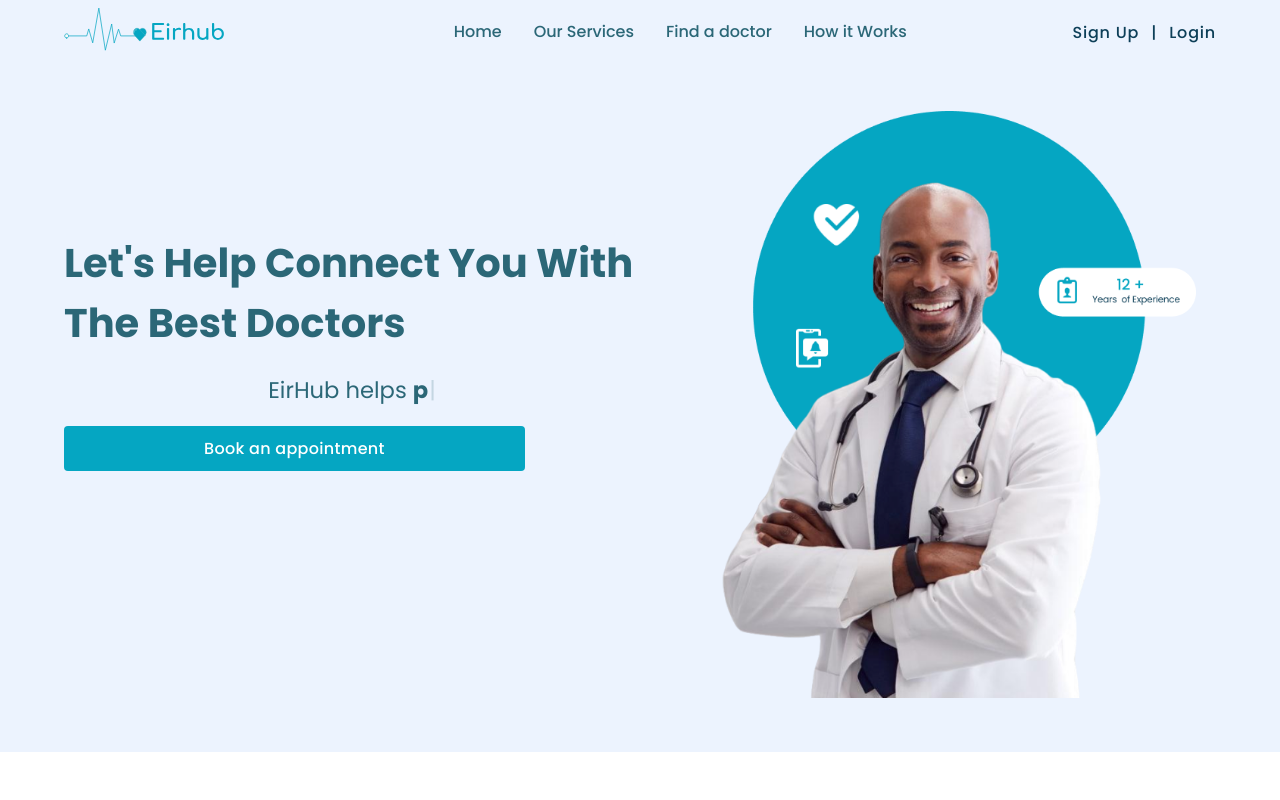
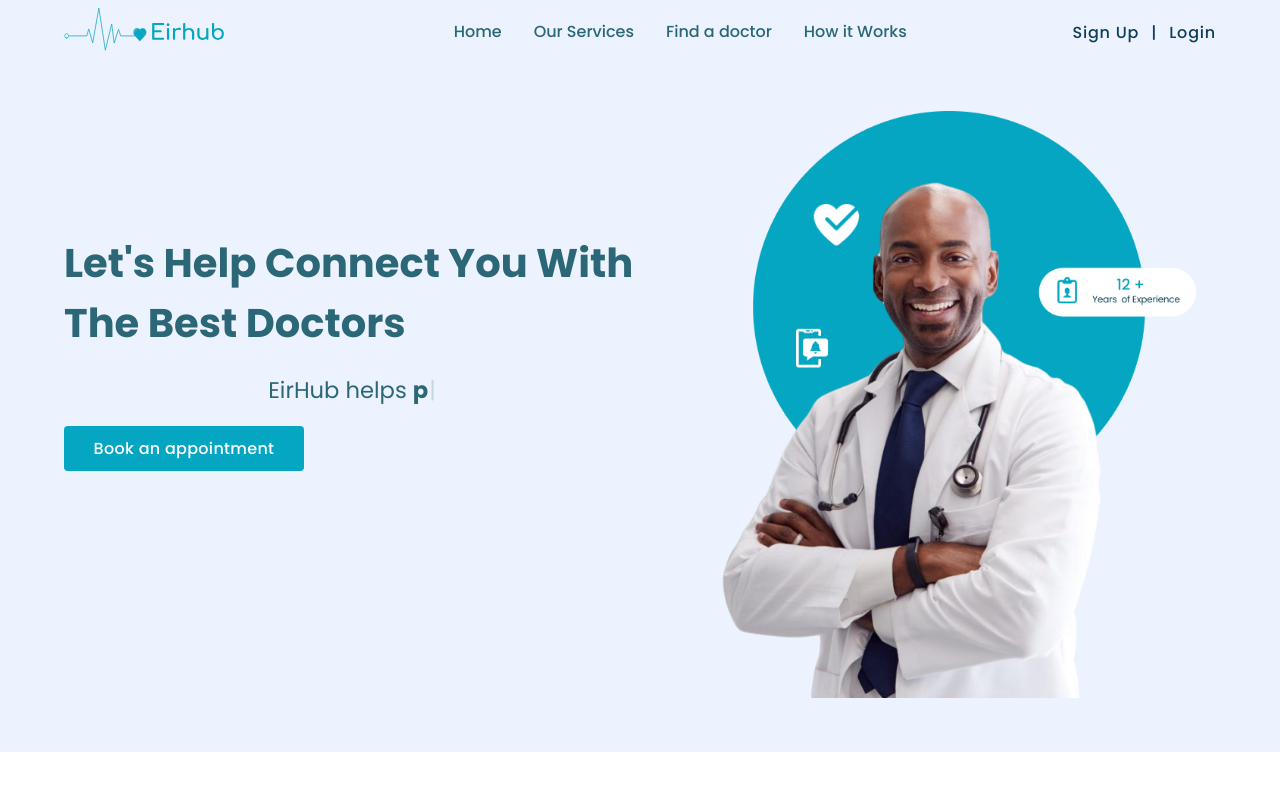
Before and after one commit to Silicon-Valley00/eirhub-frontend, a React (Create React App) app in the folder client/: page / in a window 1280 px wide. Shown: the top 800 px of the page. Built offline with nearby package versions, Linux system fonts and the light colour scheme.

Commit message:
remove padding from the sidebar

```diff
--- a/client/src/Pages/Landing page/components/hero.module.css
+++ b/client/src/Pages/Landing page/components/hero.module.css
@@ -47,7 +47,7 @@
 
 .content__button {
    display: block;
-   width: 80%;
+   width: 15rem;
    padding: 10px;
    font-weight: 500;
    color: var(--white);
@@ -60,6 +60,13 @@
    font-size: 16px;
    font-family: var(--mainfont);
    letter-spacing: 0.3px;
+   transition: all;
+   transition-duration: 500ms;
+}
+
+.content__button:hover {
+   color: var(--lightcol);
+   background-color: var(--white);
 }
 
 .hero_image {
@@ -108,6 +115,11 @@
       font-size: 20px;
       font-family: 'Poppins', sans-serif;
       text-align: center;
+   }
+
+   .content__buttton {
+      width: 10rem;
+      color: red;
    }
 
    .content__info {
--- a/client/src/Pages/Landing page/components/navbar.module.css
+++ b/client/src/Pages/Landing page/components/navbar.module.css
@@ -29,7 +29,6 @@
    right: -100%;
    top: 0;
    padding-top: 2rem;
-   padding-left: 2rem;
    padding-right: 2rem;
    transition: all;
    transition-duration: 500ms;
```
